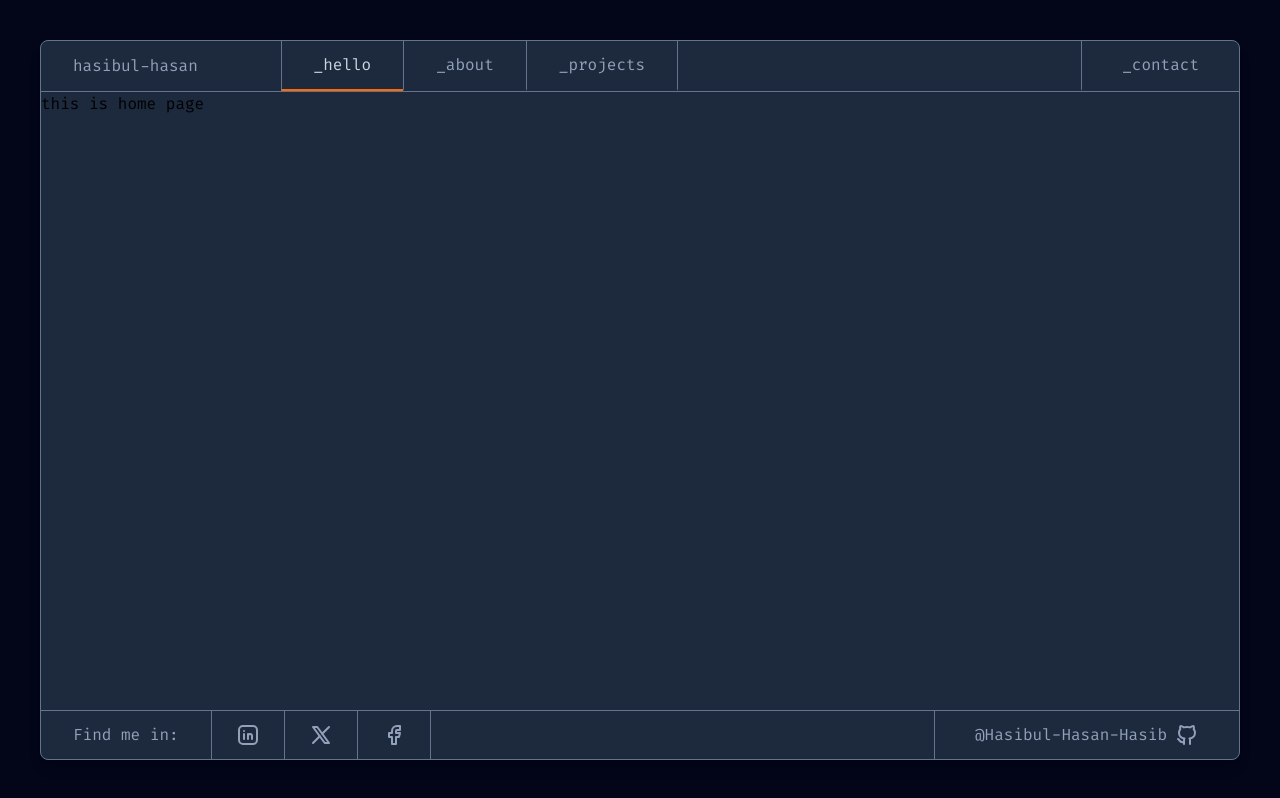
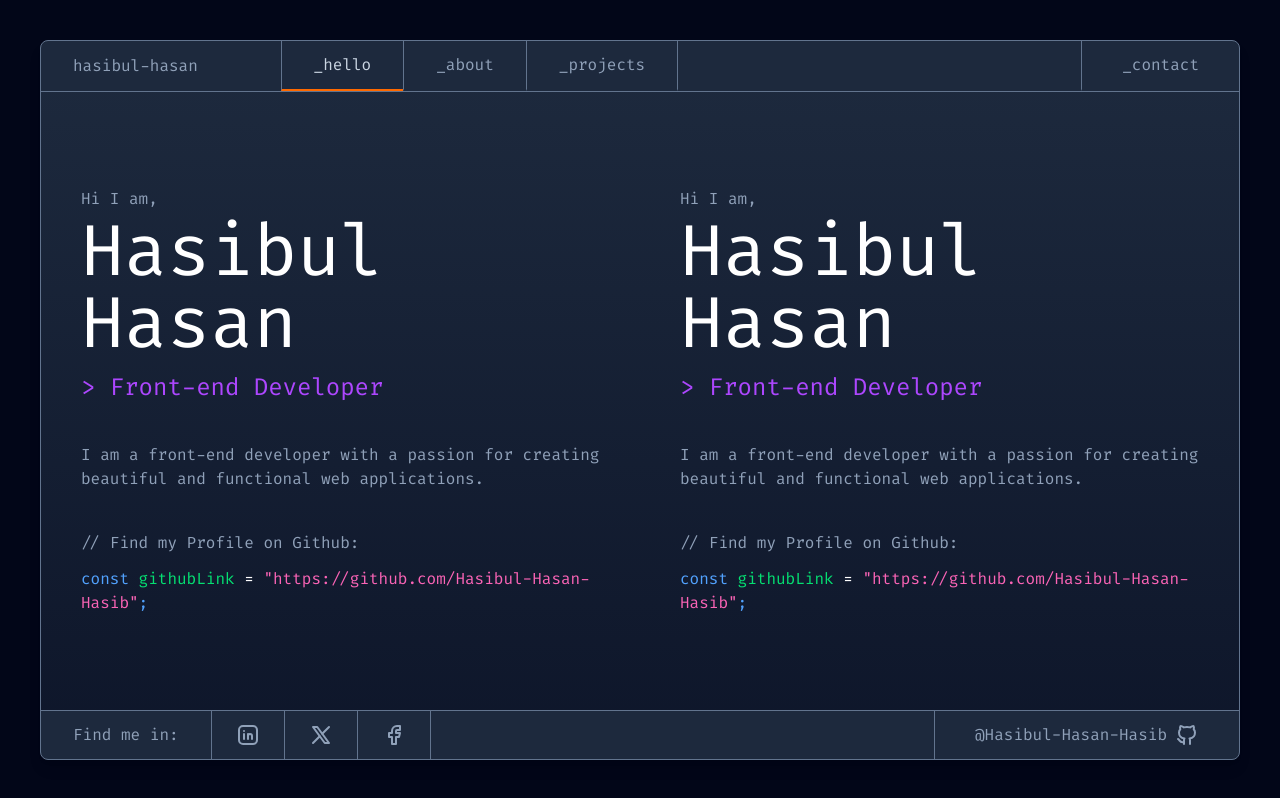
Before and after one commit to Hasibul-Hasan-Hasib/portfolio-v2, a React (Vite) app: page / in a window 1280 px wide. Built offline with nearby package versions, Linux system fonts and the light colour scheme; a web font is replaced by a local one.

Commit message:
feat: implement HomeHeroSection component and update Home page layout

```diff
--- /dev/null
+++ b/src/components/HomeHeroSection.jsx
@@ -0,0 +1,24 @@
+import React from 'react';
+
+const HomeHeroSection = () => {
+    return (
+        <div className='col-span-5 p-8'>
+            <h3 className='text-slate-400 mb-2'>Hi I am,</h3>
+            <h1 className='text-7xl mb-4'>Hasibul Hasan</h1>
+            <h6 className='mb-8 text-purple-500 text-2xl'>&gt; Front-end Developer</h6>
+            <p className='text-slate-400 mb-8'>
+                I am a front-end developer with a passion for creating beautiful and functional web applications.
+            </p>
+            <h6 className='mb-4 text-slate-400'>// Find my Profile on Github:</h6>
+            <h6>
+                <span className='text-blue-400'>const</span>&nbsp;
+                <span className='text-green-400'>githubLink</span>
+                &nbsp;=&nbsp;
+                <span className='text-pink-400'>"https://github.com/Hasibul-Hasan-Hasib"</span>
+                <span className='text-blue-400'>;</span>
+            </h6>
+        </div>
+    );
+};
+
+export default HomeHeroSection;
--- a/src/layout/Layout.jsx
+++ b/src/layout/Layout.jsx
@@ -4,11 +4,11 @@ import Footer from '../components/Footer'
 
 const Layout = () => {
     return (
-        <div className='p-8 bg-slate-950'>
-            <div className='flex flex-col rounded-lg bg-slate-800 shadow-lg min-h-[calc(100vh-5rem)] border-1 border-slate-500'>
+        <div className='p-8 bg-slate-950 min-h-screen'>
+            <div className='flex flex-col rounded-lg bg-slate-800 shadow-lg min-h-[calc(100vh-5rem)] border border-slate-500'>
                 <Header />
-                <main className='flex-1'>
-                    <Outlet />
+                <main>
+                    <Outlet/>
                 </main>
                 <Footer />
             </div>
--- a/src/pages/Home.jsx
+++ b/src/pages/Home.jsx
@@ -1,9 +1,13 @@
+import HomeHeroSection from "../components/HomeHeroSection";
+import LoadingSkeleton from "../components/Skeleton";
 
 const Home = () => {
     return (
-        <div>
-            this is home page
-        </div>
+        <section className="grid grid-cols-10 min-h-[calc(100vh-11.35rem)] items-center bg-gradient-to-b from-slate-800 to-slate-900 text-white">
+            <HomeHeroSection />
+            <HomeHeroSection />
+        </section>
+
     );
 };
 
```
